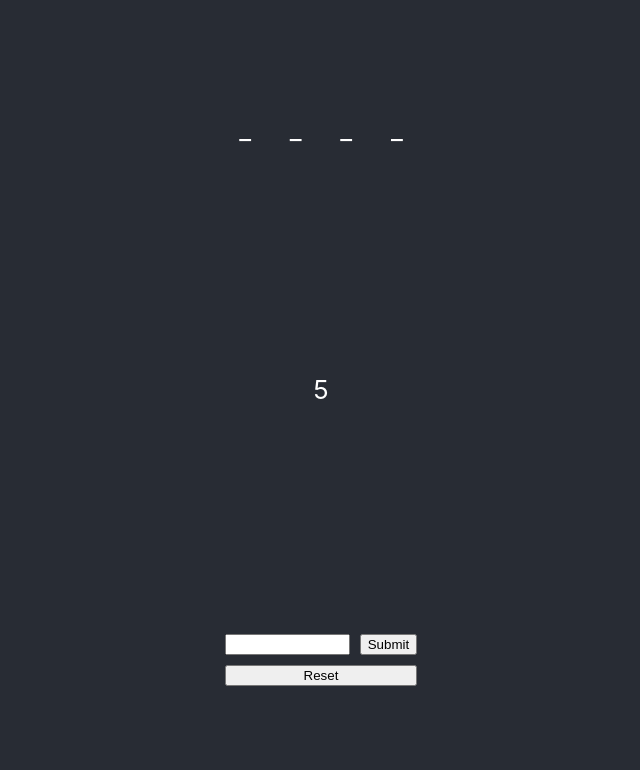
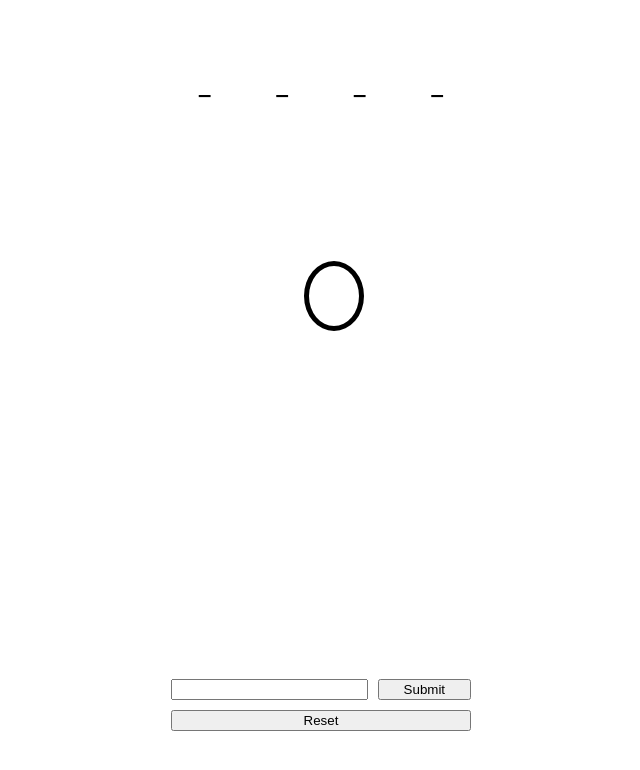
Before and after one commit to nick96/hangman-game, a React (Create React App) app: page / in a window 1280 px wide. Both pictures are taken after typing "Sample" into the empty fields and a click on the button "Submit". Shown: the top 770 px of the page, without its empty margins (319-959 px from the left). Built offline with nearby package versions, Linux system fonts and the light colour scheme.

Commit message:
Make life display incrementally show a stick person rather than a life count

```diff
--- a/src/App.tsx
+++ b/src/App.tsx
@@ -1,5 +1,6 @@
 import React from "react";
 import styled from "styled-components";
+import StickPerson from "./StickPerson";
 
 // Number of lives the user starts with initially.
 const INITIAL_LIVES = 6;
@@ -7,17 +8,17 @@ const INITIAL_LIVES = 6;
 // Styled container that the whole app is wrapped in.
 const AppContainer = styled.div`
   text-align: center;
-  background-color: #282c34;
+  /* background-color: #282c34; */
   min-height: 100vh;
   display: grid;
   align-items: center;
   justify-content: center;
   font-size: calc(10px + 2vmin);
-  color: white;
+  /* color: white; */
 `;
 
 // Display for the life count.
-const LifeDisplay = styled.div`
+const LifeDisplayContainer = styled.div`
   grid-row: 2;
 `;
 
@@ -90,6 +91,21 @@ const WordDisplay: React.FunctionComponent<{
     <WordDisplayContainer wordLength={guessedLetters.length}>
       {displayLetters}
     </WordDisplayContainer>
+  );
+};
+
+const LifeDisplay: React.FunctionComponent<{ lives: number }> = ({ lives }) => {
+  return (
+    <LifeDisplayContainer>
+      <StickPerson
+        head={lives < 6}
+        torso={lives < 5}
+        leftArm={lives < 4}
+        rightArm={lives < 3}
+        leftLeg={lives < 2}
+        rightLeg={lives < 1}
+      />
+    </LifeDisplayContainer>
   );
 };
 
@@ -170,7 +186,7 @@ function App() {
   return (
     <AppContainer>
       <WordDisplay guessedLetters={gameState.guessedLetters}></WordDisplay>
-      <LifeDisplay>{gameState.lives}</LifeDisplay>
+      <LifeDisplay lives={gameState.lives} />
       <LetterInput gameState={gameState} setGameState={setGameState} />
     </AppContainer>
   );
--- /dev/null
+++ b/src/StickPerson.tsx
@@ -0,0 +1,140 @@
+// Base on: https://codepen.io/lorayoconnell/pen/pyayOP
+import React from "react";
+import styled from "styled-components";
+
+const Container = styled.div`
+  box-sizing: border-box;
+  width: 300px;
+  height: 300px;
+  display: block;
+  position: relative;
+`;
+
+const Hideable = styled.div`
+  visibility: ${(props: { show: boolean }) =>
+    props.show ? "visible" : "hidden"};
+`;
+
+const Head = styled(Hideable)`
+  width: 50px;
+  height: 60px;
+  border: 5px solid black;
+  border-radius: 50%;
+  display: block;
+  position: absolute;
+  top: 21px;
+  left: 133px;
+  z-index: 1;
+  transform-origin: center bottom;
+`;
+
+const Torso = styled(Hideable)`
+  width: 6px;
+  height: 100px;
+  border: 3px solid black;
+  display: block;
+  position: absolute;
+  top: 80px;
+  left: 156px;
+`;
+
+const LeftLeg = styled(Hideable)`
+  width: 6px;
+  height: 100px;
+  border: 3px solid black;
+  display: block;
+  position: absolute;
+  top: 175px;
+  left: 155px;
+  transform: rotate(12deg);
+  transform-origin: top;
+`;
+
+const RightLeg = styled(Hideable)`
+  width: 6px;
+  height: 100px;
+  border: 3px solid black;
+  display: block;
+  position: absolute;
+  top: 175px;
+  left: 157px;
+  transform: rotate(-12deg);
+  transform-origin: top;
+`;
+
+const LeftArm = styled(Hideable)`
+  width: 100px;
+  height: 6px;
+  border: 3px solid black;
+  display: block;
+  position: absolute;
+  top: 86px;
+  left: 57px;
+  transform-origin: 100%;
+`;
+
+const RightArm = styled(Hideable)`
+  width: 100px;
+  height: 6px;
+  border: 3px solid black;
+  display: block;
+  position: absolute;
+  top: 86px;
+  left: 161px;
+  transform-origin: 0%;
+`;
+
+const LeftFoot = styled(Hideable)`
+  width: 30px;
+  height: 6px;
+  border: 3px solid black;
+  display: block;
+  position: absolute;
+  top: 270px;
+  left: 110px;
+  transform: rotate(8deg);
+`;
+
+const RightFoot = styled(Hideable)`
+  width: 30px;
+  height: 6px;
+  border: 3px solid black;
+  display: block;
+  position: absolute;
+  top: 270px;
+  left: 178px;
+  transform: rotate(-8deg);
+`;
+
+interface StickPersonProps {
+  head: boolean;
+  torso: boolean;
+  leftArm: boolean;
+  rightArm: boolean;
+  leftLeg: boolean;
+  rightLeg: boolean;
+}
+
+const StickPerson: React.FunctionComponent<StickPersonProps> = ({
+  head,
+  torso,
+  leftArm,
+  rightArm,
+  leftLeg,
+  rightLeg,
+}) => {
+  return (
+    <Container>
+      <Head show={head} />
+      <Torso show={torso} />
+      <LeftArm show={leftArm} />
+      <RightArm show={rightArm} />
+      <LeftLeg show={leftLeg} />
+      <LeftFoot show={leftLeg} />
+      <RightLeg show={rightLeg} />
+      <RightFoot show={rightLeg} />
+    </Container>
+  );
+};
+
+export default StickPerson;
```
